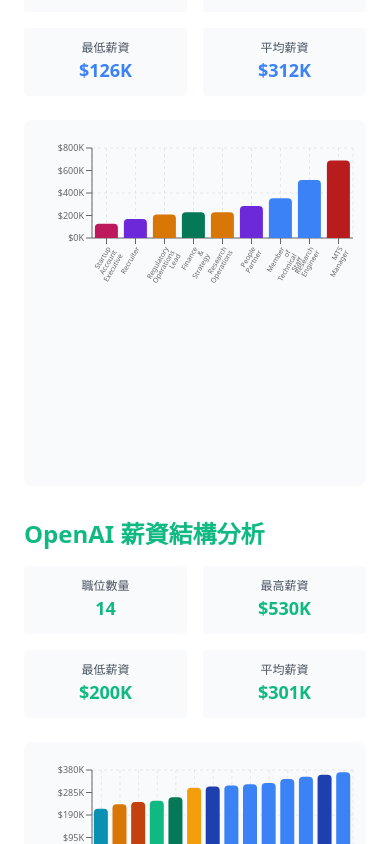
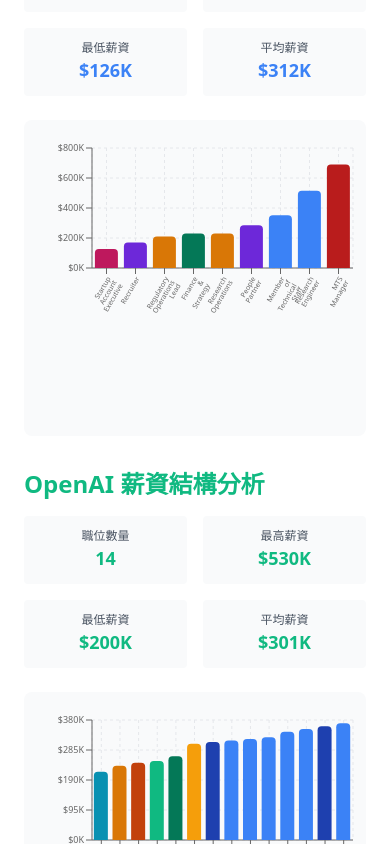
Before and after one commit to estellacoding/openai-anthropic-salaries-data, a React (Vite) app: page / in a window 390 px wide. Shown: the part 960-1804 px from the top of the page. Built offline with nearby package versions, Linux system fonts and the light colour scheme.

Commit message:
fix ThreeCompaniesSalaryCharts.jsx

```diff
--- a/src/ThreeCompaniesSalaryCharts.jsx
+++ b/src/ThreeCompaniesSalaryCharts.jsx
@@ -140,14 +140,14 @@
       </div>
 
       <div className="bg-gray-50 p-2 md:p-6 rounded-lg overflow-hidden">
-        <ResponsiveContainer width="100%" height={isMobile ? 350 : 500} minHeight={300}>
+        <ResponsiveContainer width="100%" height={isMobile ? 300 : 500} minHeight={280}>
           <BarChart
             data={data.sort((a, b) => a.avgSalary - b.avgSalary)}
             margin={{
               top: 20,
               right: isMobile ? 5 : 30,
               left: isMobile ? 15 : 40,
-              bottom: isMobile ? 120 : 80
+              bottom: isMobile ? 80 : 80
             }}
           >
             <CartesianGrid strokeDasharray="3 3" stroke="#E5E7EB" />
@@ -155,7 +155,7 @@
               dataKey="position"
               angle={isMobile ? -60 : -45}
               textAnchor="end"
-              height={isMobile ? 120 : 80}
+              height={isMobile ? 80 : 80}
               interval={0}
               tick={{
                 fontSize: isMobile ? 7 : 10,
```
